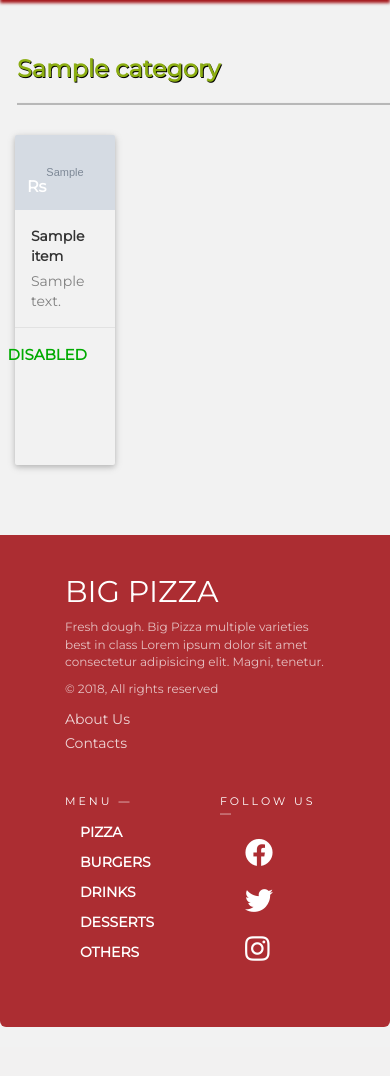
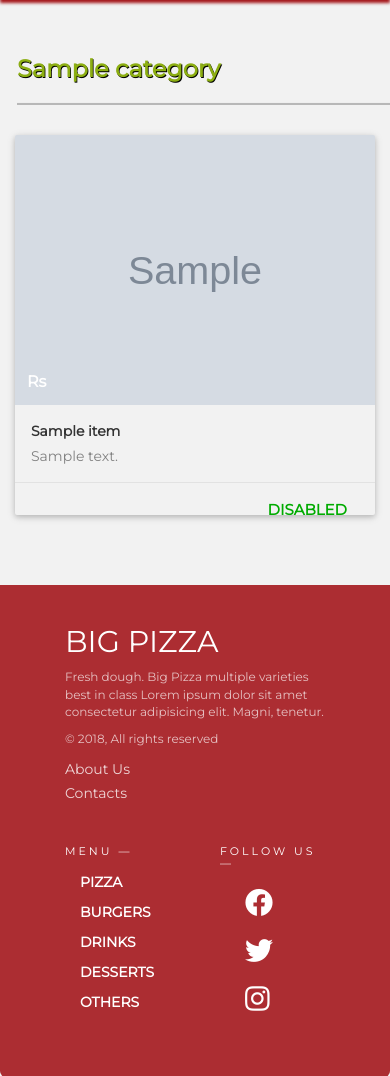
Before and after one commit to Shoaib0023/big-pizza-backend, a Django app: template templates/orders/menu.html in a window 390 px wide. Shown: the part 64-1140 px from the top of the page. Before the commit the page ends 1091 px from the top, so only its background shows below. Run offline with Django 3.2, Linux system fonts and the light colour scheme; the template is opened without the code that fills it: most values are stand-ins (such as "Sample title", 1, 10 or a date in 2020); grey boxes marked "Sample" are stand-in pictures; some libraries are stand-ins or nearby versions.

Commit message:
updated changes

```diff
--- a/pizza/urls.py
+++ b/pizza/urls.py
@@ -27,7 +27,7 @@ urlpatterns = [
     path('checkout/', views.checkout, name="checkout"),
     path('place-order/', views.place_order, name="place-order"),
     path('', views.home, name="home"),
-]
+]+ static(settings.MEDIA_URL, document_root=settings.MEDIA_ROOT)
 
 
 
--- a/static/css/menu-style.css
+++ b/static/css/menu-style.css
@@ -131,6 +131,7 @@ nav li a {
   .card .card-image {
     position: relative;
     overflow: hidden;
+    min-height: 150px;
   }
 
   .card .card-image img {
@@ -138,6 +139,7 @@ nav li a {
     background-clip: padding-box;
     position: relative;
     z-index: -1;
+    min-height: 150px;
   }
 
   .card .card-image span.card-title {
--- a/templates/orders/menu.html
+++ b/templates/orders/menu.html
@@ -37,14 +37,15 @@
 
         <div class="row">
             {% for pizza in category.items.all %}
-            <div class="col-xs-4 col-sm-4 col-md-3 col-lg-3">
+            <!-- <p>{{ pizza.image.url }}</p> -->
+            <div class="col-xs-12 col-sm-4 col-md-3 col-lg-3">
                 {% if pizza.sm_available or pizza.md_available or pizza.lg_available %}
                     <div class="card">
                         <div class="card-image">
                             {% if pizza.image %}
-                            <img class="img-responsive" src="../static/images/6.jpg">
+                                <img class="img-responsive" src="{{ pizza.image.url }}">
                             {% else %}
-                            <img class="img-responsive" src="{% static 'images/noimage.jpg' %}">
+                                <img class="img-responsive" src="{% static 'images/noimage.jpg' %}">
                             {% endif %}
 
                             <span class="card-title">Rs
```
Also changed, not shown: templates/orders/about.html (+7 -3 lines), db.sqlite3 (added), 1 other file.
